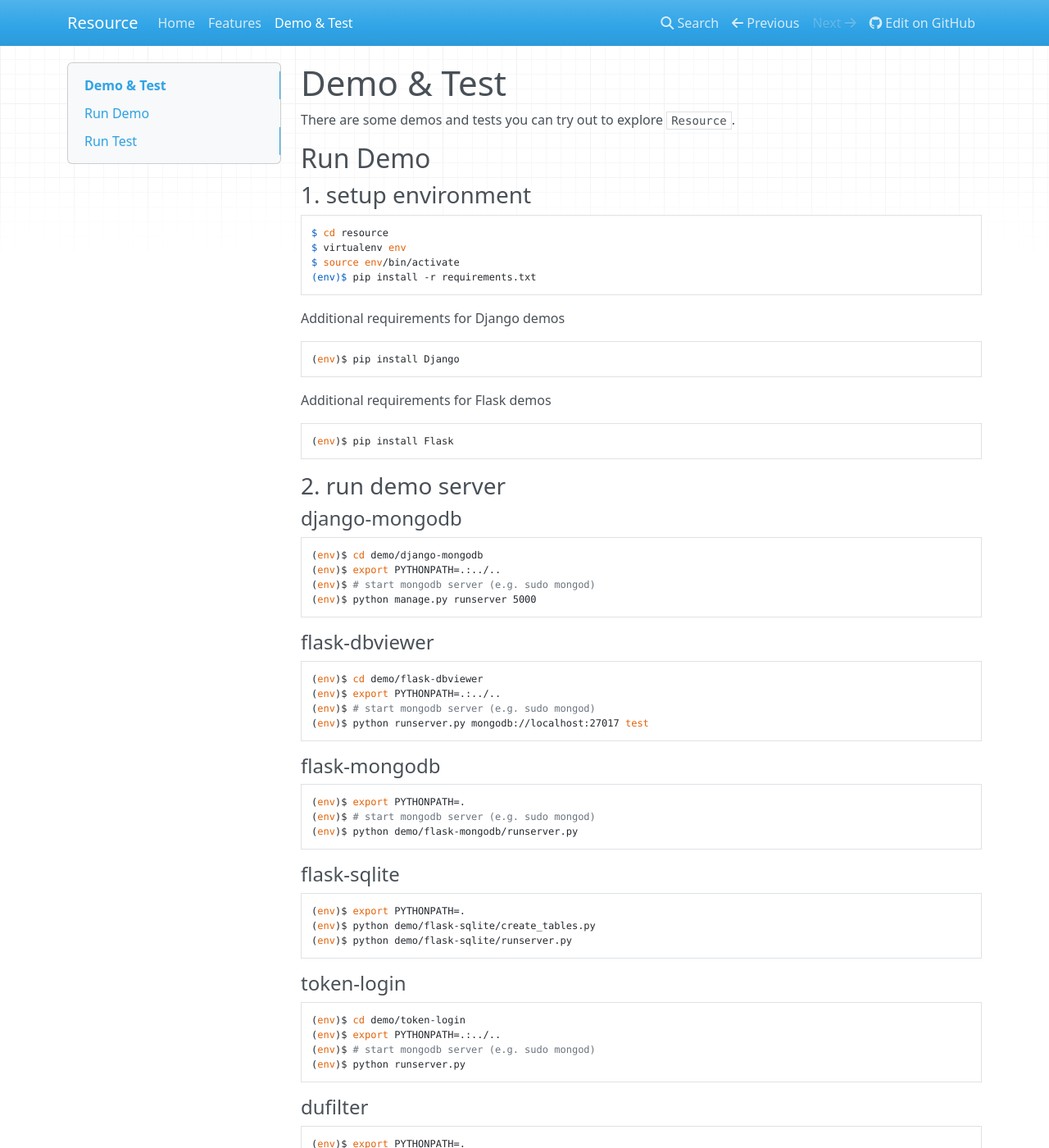
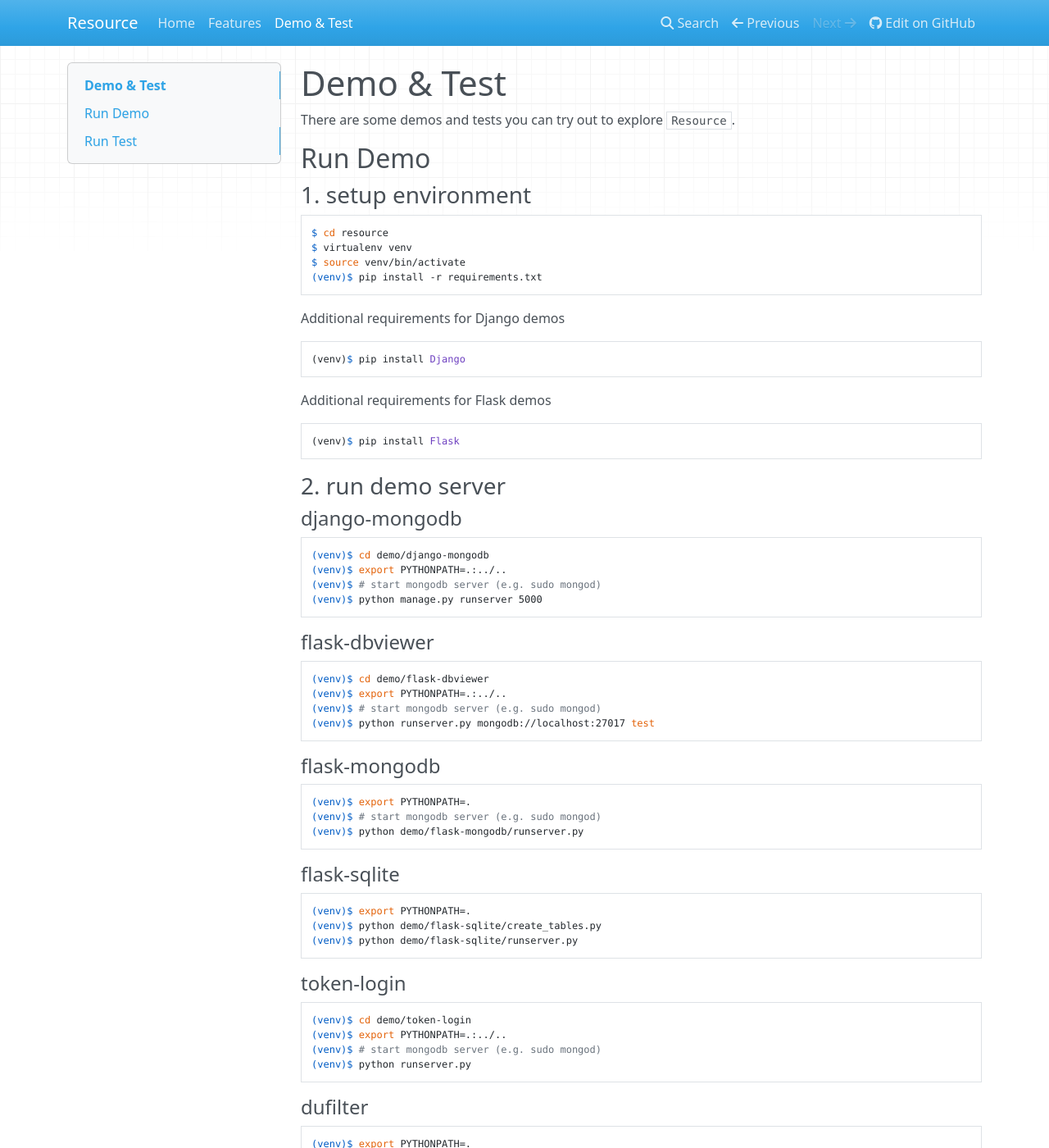
Before and after one commit to RussellLuo/resource, an MkDocs documentation site: the page built from docs/demo.md, in a window 1280 px wide and 1400 px high. Shown: the whole window at 82% size. Built offline with MkDocs 1.6.1, drawn with Linux system fonts in a browser that asks for light colours; nearby versions of some CDN libraries; old or Windows-style settings are respelled for this version of MkDocs; some of the changed text lies outside the part shown.

Commit message:
update Documentation
1. rename `env` to `venv`
2. update "Intelligent and Extensible Serializer" section

```diff
--- a/docs/demo.md
+++ b/docs/demo.md
@@ -10,58 +10,58 @@
 ### 1. setup environment
 
     $ cd resource
-    $ virtualenv env
-    $ source env/bin/activate
-    (env)$ pip install -r requirements.txt
+    $ virtualenv venv
+    $ source venv/bin/activate
+    (venv)$ pip install -r requirements.txt
 
 Additional requirements for Django demos
 
-    (env)$ pip install Django
+    (venv)$ pip install Django
 
 Additional requirements for Flask demos
 
-    (env)$ pip install Flask
+    (venv)$ pip install Flask
 
 ### 2. run demo server
 
 #### django-mongodb
 
-    (env)$ cd demo/django-mongodb
-    (env)$ export PYTHONPATH=.:../..
-    (env)$ # start mongodb server (e.g. sudo mongod)
-    (env)$ python manage.py runserver 5000
+    (venv)$ cd demo/django-mongodb
+    (venv)$ export PYTHONPATH=.:../..
+    (venv)$ # start mongodb server (e.g. sudo mongod)
+    (venv)$ python manage.py runserver 5000
 
 #### flask-dbviewer
 
-    (env)$ cd demo/flask-dbviewer
-    (env)$ export PYTHONPATH=.:../..
-    (env)$ # start mongodb server (e.g. sudo mongod)
-    (env)$ python runserver.py mongodb://localhost:27017 test
+    (venv)$ cd demo/flask-dbviewer
+    (venv)$ export PYTHONPATH=.:../..
+    (venv)$ # start mongodb server (e.g. sudo mongod)
+    (venv)$ python runserver.py mongodb://localhost:27017 test
 
 #### flask-mongodb
 
-    (env)$ export PYTHONPATH=.
-    (env)$ # start mongodb server (e.g. sudo mongod)
-    (env)$ python demo/flask-mongodb/runserver.py
+    (venv)$ export PYTHONPATH=.
+    (venv)$ # start mongodb server (e.g. sudo mongod)
+    (venv)$ python demo/flask-mongodb/runserver.py
 
 #### flask-sqlite
 
-    (env)$ export PYTHONPATH=.
-    (env)$ python demo/flask-sqlite/create_tables.py
-    (env)$ python demo/flask-sqlite/runserver.py
+    (venv)$ export PYTHONPATH=.
+    (venv)$ python demo/flask-sqlite/create_tables.py
+    (venv)$ python demo/flask-sqlite/runserver.py
 
 #### token-login
 
-    (env)$ cd demo/token-login
-    (env)$ export PYTHONPATH=.:../..
-    (env)$ # start mongodb server (e.g. sudo mongod)
-    (env)$ python runserver.py
+    (venv)$ cd demo/token-login
+    (venv)$ export PYTHONPATH=.:../..
+    (venv)$ # start mongodb server (e.g. sudo mongod)
+    (venv)$ python runserver.py
 
 #### dufilter
 
-    (env)$ export PYTHONPATH=.
-    (env)$ # start mongodb server (e.g. sudo mongod)
-    (env)$ python demo/dufilter/runserver.py
+    (venv)$ export PYTHONPATH=.
+    (venv)$ # start mongodb server (e.g. sudo mongod)
+    (venv)$ python demo/dufilter/runserver.py
 
 
 Run Test
@@ -69,28 +69,28 @@
 
 ### Test Mongo
 
-    (env)$ # Run django-mongodb or flask-mongodb demo
+    (venv)$ # Run django-mongodb or flask-mongodb demo
 
-    (env)$ # Run Test
-    (env)$ python tests/test_mongo.py
+    (venv)$ # Run Test
+    (venv)$ python tests/test_mongo.py
 
 ### Test Sqla
 
-    (env)$ # Run flask-sqlite demo
+    (venv)$ # Run flask-sqlite demo
 
-    (env)$ # Run Test
-    (env)$ python tests/test_sqla.py
+    (venv)$ # Run Test
+    (venv)$ python tests/test_sqla.py
 
 ### Test Token
 
-    (env)$ # Run token-login demo
+    (venv)$ # Run token-login demo
 
-    (env)$ # Run Test
-    (env)$ python tests/test_token.py
+    (venv)$ # Run Test
+    (venv)$ python tests/test_token.py
 
 ### Test DuFilter
 
-    (env)$ # Run dufilter demo
+    (venv)$ # Run dufilter demo
 
-    (env)$ # Run Test
-    (env)$ python tests/test_dufilter.py
+    (venv)$ # Run Test
+    (venv)$ python tests/test_dufilter.py
```
Also changed, not shown: docs/features.md (+12 -11 lines).
